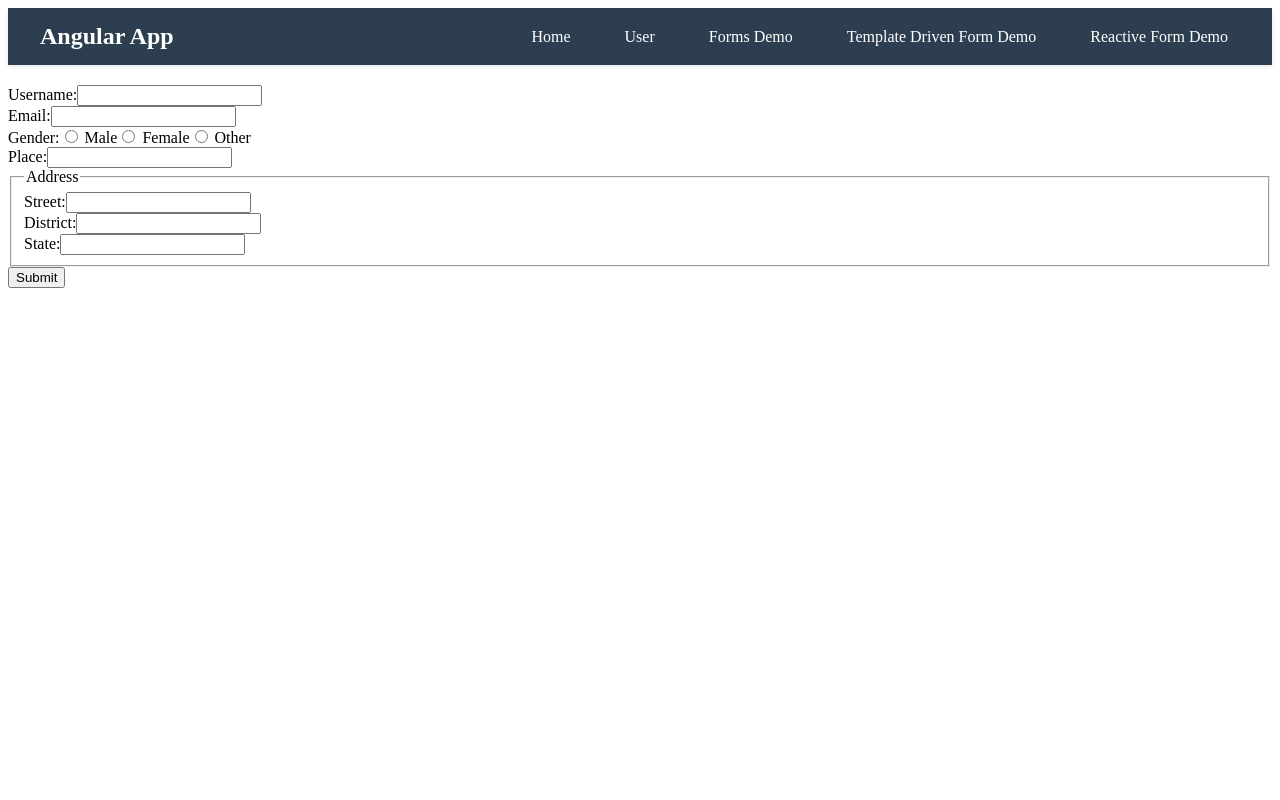
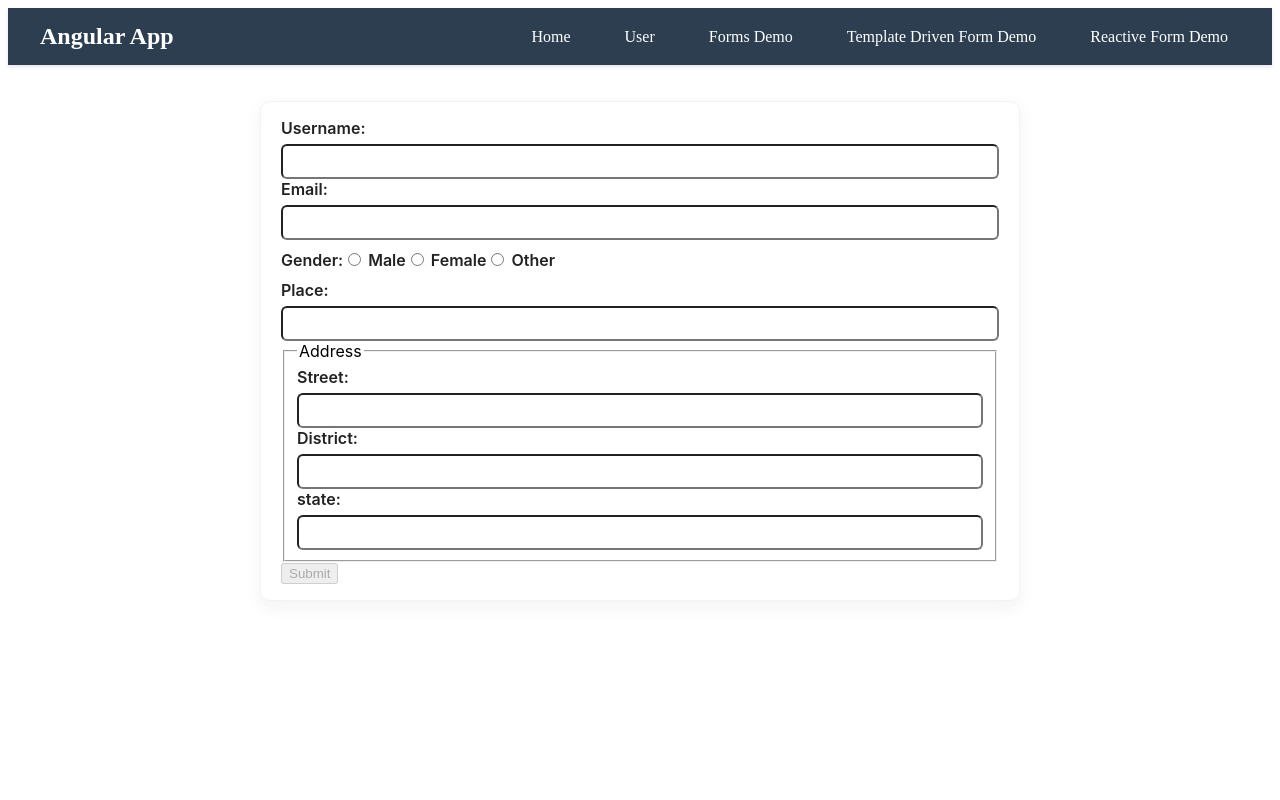
Before and after one commit to ashishsamuel/angular-project-learning5, an Angular app: page /reactive-form in a window 1280 px wide. Shown: the top 800 px of the page. Built offline with nearby package versions, Linux system fonts and the light colour scheme.

Commit message:
reactive form initialization and error validation messages

```diff
--- a/src/app/reactive-forms-demo/reactive-forms-demo.component.html
+++ b/src/app/reactive-forms-demo/reactive-forms-demo.component.html
@@ -1,41 +1,50 @@
-<form>
+<form [formGroup]="reactiveForm" (ngSubmit)="submitReactiveForm()">
   <div>
     <label for="username">Username:</label>
-    <input type="text" id="username" name="username" required>
+    <input type="text" id="username" formControlName="username">
+    <small *ngIf="reactiveForm.controls['username'].invalid && reactiveForm.controls['username'].touched">UserName is required</small>
   </div>
 
   <div>
     <label for="email">Email:</label>
-    <input type="email" id="email" name="email" required>
+    <input type="email" id="email" formControlName="email">
+    <div *ngIf="reactiveForm.controls['email'].invalid && reactiveForm.controls['email'].touched">
+        <small *ngIf="reactiveForm.controls['email'].errors['required']">Email is required</small>
+        <small *ngIf="reactiveForm.controls['email'].errors['email']">Email format is not correct</small>
+    </div>
   </div>
 
-  <div>
+  <div style="margin: 10px 0px">
     <label>Gender:</label>
-    <label><input type="radio" name="gender" value="male" required> Male</label>
-    <label><input type="radio" name="gender" value="female"> Female</label>
-    <label><input type="radio" name="gender" value="other"> Other</label>
+    <label><input type="radio" value="male" formControlName="gender"> Male</label>
+    <label><input type="radio" value="female" formControlName="gender"> Female</label>
+    <label><input type="radio" value="other" formControlName="gender"> Other</label>
   </div>
 
   <div>
     <label for="place">Place:</label>
-    <input type="text" id="place" name="place" required>
+    <input type="text" id="place" formControlName="place">
+    <small *ngIf="reactiveForm.controls['place'].invalid && reactiveForm.controls['place'].touched">Place is required</small>
   </div>
 
-  <fieldset>
+  <fieldset formGroupName="address">
     <legend>Address</legend>
     <div>
       <label for="street">Street:</label>
-      <input type="text" id="street" name="street" required>
+      <input type="text" id="street" formControlName="street">
+      <small *ngIf="reactiveForm.controls['address'].get('street').invalid && reactiveForm.controls['address'].get('street').touched">Street is required</small>
     </div>
     <div>
       <label for="district">District:</label>
-      <input type="text" id="district" name="district" required>
+      <input type="text" id="district" formControlName="district">
+      <small *ngIf="reactiveForm.controls['address'].get('district').invalid && reactiveForm.controls['address'].get('district').touched">District is required</small>
     </div>
     <div>
-      <label for="state">State:</label>
-      <input type="text" id="state" name="state" required>
+      <label for="state">state:</label>
+      <input type="text" id="state" formControlName="state">
+      <small *ngIf="reactiveForm.controls['address'].get('state').invalid && reactiveForm.controls['address'].get('state').touched">State is required</small>
     </div>
   </fieldset>
 
-  <button type="submit">Submit</button>
+  <button type="submit" [disabled]="reactiveForm.invalid">Submit</button>
 </form>
--- a/src/app/reactive-forms-demo/reactive-forms-demo.component.scss
+++ b/src/app/reactive-forms-demo/reactive-forms-demo.component.scss
@@ -0,0 +1,102 @@
+:host {
+	display: block;
+	max-width: 760px;
+	margin: 1rem auto;
+	font-family: -apple-system, BlinkMacSystemFont, 'Segoe UI', Roboto, 'Helvetica Neue', Arial;
+}
+
+form {
+	background: #fff;
+	padding: 1rem 1.25rem;
+	border-radius: 10px;
+	box-shadow: 0 6px 18px rgba(27,31,35,0.06);
+	border: 1px solid #eef3f8;
+}
+
+label {
+	font-weight: 600;
+	color: #222;
+}
+
+input[type="text"], input[type="email"], input[type="date"] {
+	padding: 8px 10px;
+	// border: 1px solid #d6dbe3;
+	border-radius: 6px;
+	width: 100%;
+	box-sizing: border-box;
+	margin-top: 6px;
+}
+
+.radio-group {
+	margin: 0.5rem 0 0.5rem 0;
+}
+
+.radio-options {
+	display: flex;
+	gap: 1rem;
+	align-items: center;
+	margin-top: 0.4rem;
+}
+
+.radio-option {
+  display: inline-flex;
+  gap: 0.6rem;
+  align-items: center;
+  cursor: pointer;
+  padding: 6px 8px;
+  border-radius: 6px;
+  min-width: 48px; /* keep label area visible */
+}
+
+.radio-option input {
+  transform: scale(1.05);
+  margin-right: 6px;
+}
+
+.radio-option span, .radio-option {
+  color: #1f2937; /* ensure visible color */
+}
+
+.radio-option:hover {
+	background: rgba(3,102,214,0.03);
+}
+
+.radio-label {
+	color: #1f2937;
+}
+
+.text-error {
+	color: #c53030;
+	font-size: 0.9rem;
+}
+
+.summary-card {
+	margin-top: 1rem;
+	padding: 1rem;
+	border-radius: 8px;
+	background: #fbfcff;
+	border: 1px solid #e6eef8;
+}
+
+.summary-row {
+	display: flex;
+	justify-content: space-between;
+	padding: 0.45rem 0;
+	border-bottom: 1px dashed rgba(0,0,0,0.04);
+}
+
+.summary-row:last-child { border-bottom: none; }
+
+.value {
+	color: #0366d6;
+	font-weight: 600;
+}
+
+input.ng-invalid.ng-touched {
+  border: 2px solid red;
+}
+
+small {
+	color: #c53030;
+	font-weight: bold;
+}
--- a/src/app/reactive-forms-demo/reactive-forms-demo.component.ts
+++ b/src/app/reactive-forms-demo/reactive-forms-demo.component.ts
@@ -1,12 +1,37 @@
-import { Component } from '@angular/core';
+import { CommonModule } from '@angular/common';
+import { Component, OnInit } from '@angular/core';
+import { FormControl, FormGroup, FormsModule, ReactiveFormsModule, Validators, ɵInternalFormsSharedModule } from '@angular/forms';
 
 @Component({
   selector: 'app-reactive-forms-demo',
   standalone: true,
-  imports: [],
+  imports: [ɵInternalFormsSharedModule,FormsModule, CommonModule, ReactiveFormsModule],
   templateUrl: './reactive-forms-demo.component.html',
   styleUrl: './reactive-forms-demo.component.scss'
 })
-export class ReactiveFormsDemoComponent {
+export class ReactiveFormsDemoComponent implements OnInit{
+
+  reactiveForm: FormGroup;
+
+  ngOnInit() {
+
+    // reactive form fields initialization
+    this.reactiveForm = new FormGroup({
+      username: new FormControl(null,Validators.required),
+      email: new FormControl(null,[Validators.required,Validators.email]),
+      gender: new FormControl(null),
+      place: new FormControl(null,Validators.required),
+      address: new FormGroup({
+        street: new FormControl(null,Validators.required),
+        district: new FormControl(null,Validators.required),
+        state: new FormControl(null,Validators.required)
+      })
+      // street: new FormControl(null),
+    })
+  }
+
+  submitReactiveForm() {
+    console.log("reactiveform",this.reactiveForm);
+  }
 
 }
```
